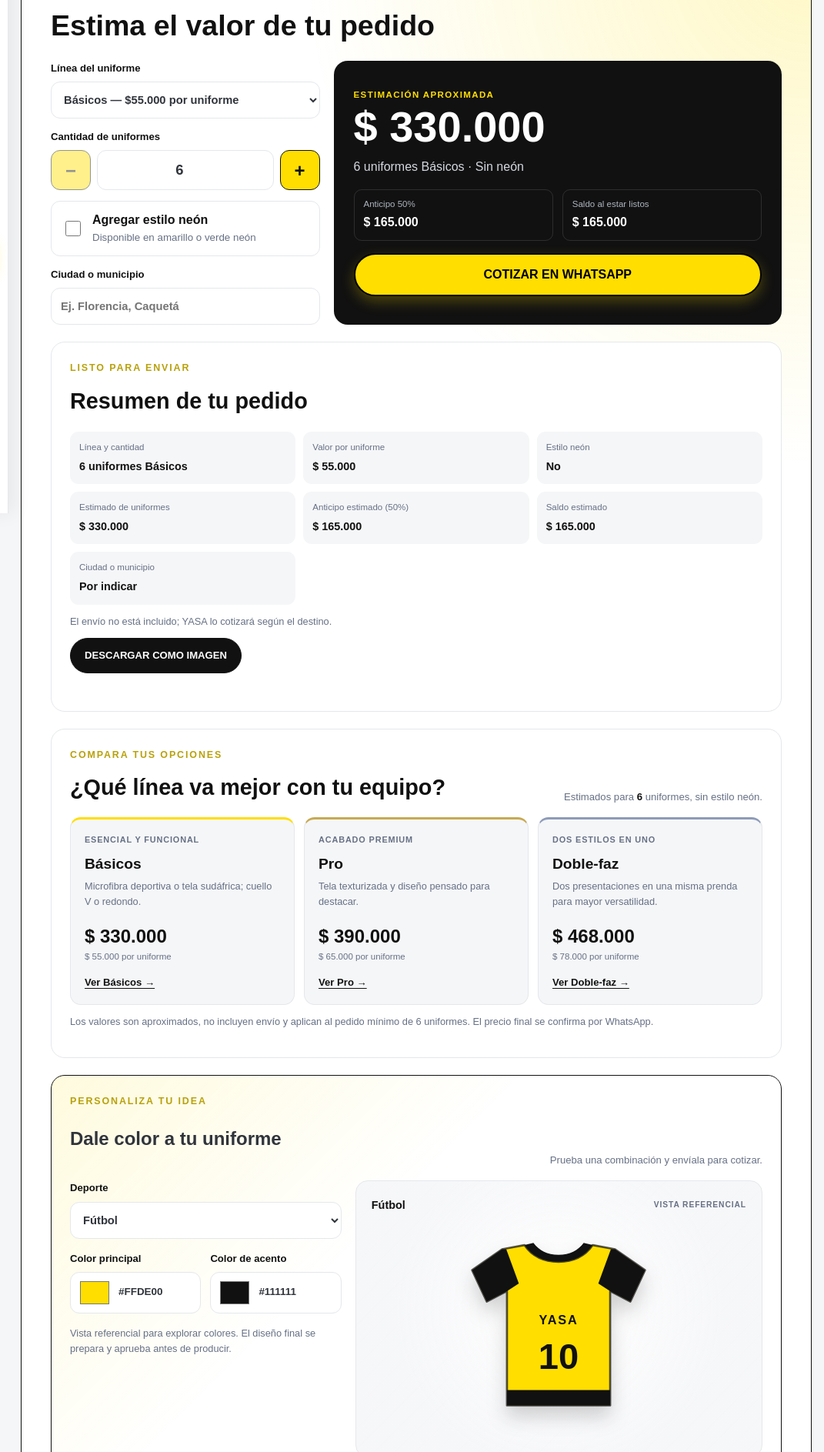
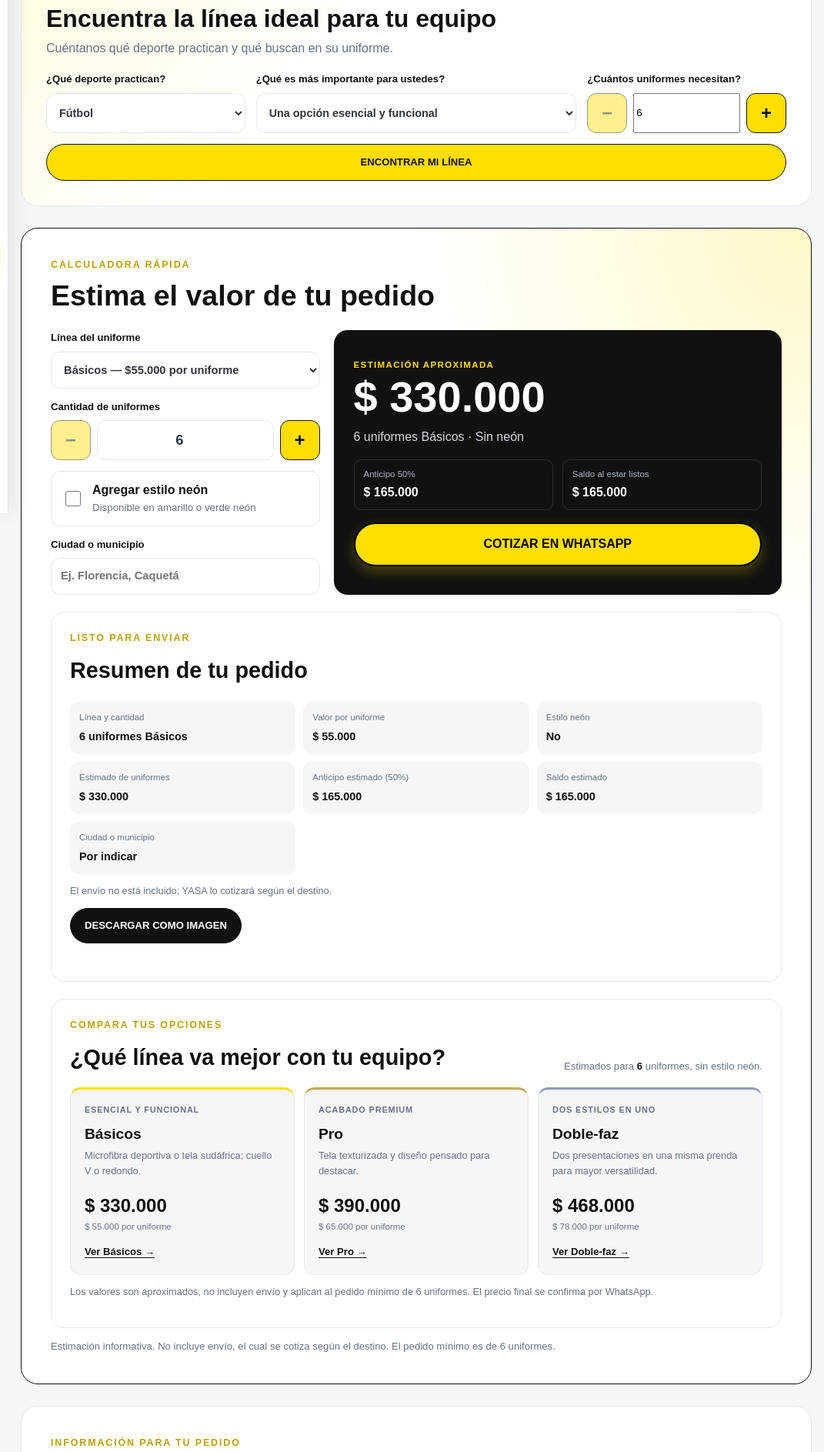
Before and after one commit to YASA-SPORTS/YASA-SPORTS, a plain HTML site: page cotizacion.html in a window 1280 px wide. Shown: the part 133-2020 px from the top of the page at 77% size, 209-1280 px from the left. Drawn offline with Linux system fonts and the light colour scheme.

Commit message:
Encuentra tu linea

```diff
--- a/cotizacion.html
+++ b/cotizacion.html
@@ -42,6 +42,58 @@
 </div>
 
 <main class="page">
+    <section class="line-finder" aria-labelledby="line-finder-title">
+        <div class="home-section-heading">
+            <div>
+                <span class="home-eyebrow">TE AYUDAMOS A ELEGIR</span>
+                <h2 id="line-finder-title">Encuentra la línea ideal para tu equipo</h2>
+                <p class="line-finder-intro">Cuéntanos qué deporte practican y qué buscan en su uniforme.</p>
+            </div>
+        </div>
+
+        <form class="line-finder-form" id="line-finder-form">
+            <label for="finder-sport">
+                ¿Qué deporte practican?
+                <select id="finder-sport" required>
+                    <option value="Fútbol">Fútbol</option>
+                    <option value="Baloncesto">Baloncesto</option>
+                    <option value="Voleibol">Voleibol</option>
+                    <option value="Béisbol">Béisbol</option>
+                    <option value="Otro">Otro</option>
+                </select>
+            </label>
+
+            <label for="finder-priority">
+                ¿Qué es más importante para ustedes?
+                <select id="finder-priority" required>
+                    <option value="basicos">Una opción esencial y funcional</option>
+                    <option value="pro">Un acabado premium</option>
+                    <option value="doble-faz">Tener dos estilos en una prenda</option>
+                </select>
+            </label>
+
+            <div class="finder-quantity-field">
+                <label for="finder-quantity">¿Cuántos uniformes necesitan?</label>
+                <div class="quote-quantity-stepper">
+                    <button class="quote-quantity-button" id="finder-quantity-decrease" type="button" aria-label="Restar un uniforme">−</button>
+                    <input id="finder-quantity" type="number" min="6" max="500" step="1" value="6" required inputmode="numeric">
+                    <button class="quote-quantity-button" id="finder-quantity-increase" type="button" aria-label="Agregar un uniforme">+</button>
+                </div>
+            </div>
+
+            <button class="line-finder-submit" type="submit">ENCONTRAR MI LÍNEA</button>
+        </form>
+
+        <div class="line-finder-result" id="line-finder-result" aria-live="polite" hidden>
+            <div>
+                <span class="line-finder-result-label">NUESTRA SUGERENCIA</span>
+                <h3 id="line-finder-result-title"></h3>
+                <p id="line-finder-result-description"></p>
+            </div>
+            <button class="line-finder-apply" id="line-finder-apply" type="button">USAR ESTA OPCIÓN EN LA CALCULADORA</button>
+        </div>
+    </section>
+
     <section class="quick-quote" aria-labelledby="calculadora-titulo">
         <div class="home-section-heading">
             <div>
@@ -164,71 +216,6 @@
             <p class="quote-comparison-note">Los valores son aproximados, no incluyen envío y aplican al pedido mínimo de 6 uniformes. El precio final se confirma por WhatsApp.</p>
         </section>
 
-        <section class="uniform-configurator" aria-labelledby="uniform-configurator-title">
-            <div class="quote-comparison-heading">
-                <div>
-                    <span class="home-eyebrow">PERSONALIZA TU IDEA</span>
-                    <h2 id="uniform-configurator-title">Dale color a tu uniforme</h2>
-                </div>
-                <p>Prueba una combinación y envíala para cotizar.</p>
-            </div>
-
-            <div class="uniform-configurator-grid">
-                <div class="uniform-configurator-controls">
-                    <label for="config-sport">
-                        Deporte
-                        <select id="config-sport">
-                            <option>Fútbol</option>
-                            <option>Fútbol sala</option>
-                            <option>Baloncesto</option>
-                            <option>Voleibol</option>
-                            <option>Otro</option>
-                        </select>
-                    </label>
-
-                    <div class="uniform-color-controls">
-                        <label for="config-primary">
-                            Color principal
-                            <span class="uniform-color-input">
-                                <input id="config-primary" type="color" value="#ffde00">
-                                <output id="config-primary-value" for="config-primary">#FFDE00</output>
-                            </span>
-                        </label>
-                        <label for="config-accent">
-                            Color de acento
-                            <span class="uniform-color-input">
-                                <input id="config-accent" type="color" value="#111111">
-                                <output id="config-accent-value" for="config-accent">#111111</output>
-                            </span>
-                        </label>
-                    </div>
-
-                    <p class="uniform-configurator-note">Vista referencial para explorar colores. El diseño final se prepara y aprueba antes de producir.</p>
-                </div>
-
-                <div class="uniform-preview" id="uniform-preview" aria-label="Vista previa del uniforme">
-                    <div class="uniform-preview-labels">
-                        <strong id="config-sport-display">Fútbol</strong>
-                        <span>VISTA REFERENCIAL</span>
-                    </div>
-                    <svg class="uniform-preview-shirt" viewBox="0 0 320 320" role="img" aria-labelledby="shirt-title shirt-description">
-                        <title id="shirt-title">Vista previa de camiseta deportiva</title>
-                        <desc id="shirt-description">Camiseta con los colores principal y de acento seleccionados</desc>
-                        <path class="jersey-main" d="M111 42 79 48 36 78l21 45 29-15v164h148V108l29 15 21-45-43-30-32-6c-11 16-27 24-49 24s-38-8-49-24Z"/>
-                        <path class="jersey-accent" d="m79 48-43 30 21 45 29-15 17-11-18-49Zm162 0 43 30-21 45-29-15-17-11 18-49ZM86 250h148v22H86z"/>
-                        <path class="jersey-trim" d="M111 42c11 16 27 24 49 24s38-8 49-24l-13-3c-8 11-20 17-36 17s-28-6-36-17Z"/>
-                        <path class="jersey-outline" d="M111 42 79 48 36 78l21 45 29-15v164h148V108l29 15 21-45-43-30-32-6c-11 16-27 24-49 24s-38-8-49-24Z"/>
-                        <text class="jersey-mark" x="160" y="156" text-anchor="middle">YASA</text>
-                        <text class="jersey-number" x="160" y="220" text-anchor="middle">10</text>
-                    </svg>
-                </div>
-            </div>
-
-            <a class="btn-whatsapp uniform-configurator-cta" id="config-whatsapp" href="https://wa.me/573238382435/" target="_blank" rel="noopener noreferrer">
-                COTIZAR ESTA IDEA POR WHATSAPP
-            </a>
-        </section>
-
         <p class="quick-quote-disclaimer">Estimación informativa. No incluye envío, el cual se cotiza según el destino. El pedido mínimo es de 6 uniformes.</p>
     </section>
 
@@ -296,14 +283,20 @@ const quoteLine = document.getElementById("quote-line");
 const quoteQuantity = document.getElementById("quote-quantity");
 const quoteNeon = document.getElementById("quote-neon");
 const quoteCity = document.getElementById("quote-city");
-const configSport = document.getElementById("config-sport");
-const configPrimary = document.getElementById("config-primary");
-const configAccent = document.getElementById("config-accent");
-const uniformPreview = document.getElementById("uniform-preview");
+const quoteDetail = document.getElementById("quote-detail");
 const decreaseQuantity = document.getElementById("quote-quantity-decrease");
 const increaseQuantity = document.getElementById("quote-quantity-increase");
 const quoteDownload = document.getElementById("quote-download");
 const quoteDownloadStatus = document.getElementById("quote-download-status");
+const finderForm = document.getElementById("line-finder-form");
+const finderSport = document.getElementById("finder-sport");
+const finderPriority = document.getElementById("finder-priority");
+const finderQuantity = document.getElementById("finder-quantity");
+const finderDecrease = document.getElementById("finder-quantity-decrease");
+const finderIncrease = document.getElementById("finder-quantity-increase");
+const finderResult = document.getElementById("line-finder-result");
+let quoteSport = "";
+let pendingRecommendation = null;
 
 function formatCop(value) {
     return new Intl.NumberFormat("es-CO", {
@@ -334,19 +327,21 @@ function actualizarCotizacionRapida() {
     const deposit = Math.ceil(total / 2);
     const balance = total - deposit;
     const neonText = quoteNeon.checked ? "Con estilo neón" : "Sin neón";
+    const sportSuffix = quoteSport ? ` · ${quoteSport}` : "";
 
     document.getElementById("quote-total").textContent = formatCop(total);
-    document.getElementById("quote-detail").textContent = `${quantity} uniformes ${line.name} · ${neonText}`;
+    quoteDetail.textContent = `${quantity} uniformes ${line.name}${sportSuffix} · ${neonText}`;
     document.getElementById("quote-deposit").textContent = formatCop(deposit);
     document.getElementById("quote-balance").textContent = formatCop(balance);
 
     const city = quoteCity.value.trim();
     const destination = city || "Por indicar";
-    const message = `Hola YASA Sports, quiero cotizar ${quantity} uniformes ${line.name} ${neonText === "Con estilo neón" ? "con estilo neón" : "sin estilo neón"}. Valor estimado de los uniformes: ${formatCop(total)}. Anticipo estimado del 50%: ${formatCop(deposit)}. Saldo estimado: ${formatCop(balance)}. Ciudad o municipio: ${destination}. Entiendo que el envío se cotiza aparte.`;
+    const sportDescription = quoteSport ? ` para ${quoteSport}` : "";
+    const message = `Hola YASA Sports, quiero cotizar ${quantity} uniformes ${line.name}${sportDescription} ${neonText === "Con estilo neón" ? "con estilo neón" : "sin estilo neón"}. Valor estimado de los uniformes: ${formatCop(total)}. Anticipo estimado del 50%: ${formatCop(deposit)}. Saldo estimado: ${formatCop(balance)}. Ciudad o municipio: ${destination}. Entiendo que el envío se cotiza aparte.`;
     document.getElementById("quote-whatsapp").href =
         `https://wa.me/573238382435/?text=${encodeURIComponent(message)}`;
 
-    document.getElementById("summary-line").textContent = `${quantity} uniformes ${line.name}`;
+    document.getElementById("summary-line").textContent = `${quantity} uniformes ${line.name}${sportSuffix}`;
     document.getElementById("summary-unit-price").textContent = formatCop(unitPrice);
     document.getElementById("summary-neon").textContent = quoteNeon.checked ? "Sí" : "No";
     document.getElementById("summary-total").textContent = formatCop(total);
@@ -363,39 +358,77 @@ function actualizarCotizacionRapida() {
         document.getElementById(`comparison-${key}-unit`).textContent =
             `${formatCop(comparisonUnitPrice)} por uniforme`;
     });
-
-    actualizarConfigurador();
 }
 
-function actualizarConfigurador() {
-    const primaryColor = configPrimary.value.toUpperCase();
-    const accentColor = configAccent.value.toUpperCase();
-    const line = quoteLines[quoteLine.value];
-    const quantity = Number.parseInt(quoteQuantity.value, 10);
-    const unitPrice = line.price + (quoteNeon.checked ? line.neon : 0);
-    const total = unitPrice * quantity;
-    const sport = configSport.value;
+function actualizarControlesRecomendador() {
+    const quantity = Number.parseInt(finderQuantity.value, 10);
+    finderDecrease.disabled = !Number.isInteger(quantity) || quantity <= 6;
+    finderIncrease.disabled = !Number.isInteger(quantity) || quantity >= 500;
+}
 
-    uniformPreview.style.setProperty("--uniform-primary", primaryColor);
-    uniformPreview.style.setProperty("--uniform-accent", accentColor);
-    document.getElementById("config-sport-display").textContent = sport;
-    document.getElementById("config-primary-value").textContent = primaryColor;
-    document.getElementById("config-accent-value").textContent = accentColor;
+function invalidarRecomendacion() {
+    pendingRecommendation = null;
+    finderResult.hidden = true;
+}
 
-    const city = quoteCity.value.trim() || "Por indicar";
-    const neonDescription = quoteNeon.checked ? "con estilo neón" : "sin estilo neón";
-    const message = `Hola YASA Sports, quiero cotizar ${quantity} uniformes ${line.name} para ${sport}, ${neonDescription}. Colores elegidos: principal ${primaryColor} y acento ${accentColor}. Estimado de los uniformes: ${formatCop(total)}. Ciudad o municipio: ${city}. Entiendo que el envío se cotiza aparte y que la vista de colores es referencial.`;
-    document.getElementById("config-whatsapp").href =
-        `https://wa.me/573238382435/?text=${encodeURIComponent(message)}`;
-}
+finderForm.addEventListener("input", function () {
+    invalidarRecomendacion();
+    actualizarControlesRecomendador();
+});
+finderForm.addEventListener("change", invalidarRecomendacion);
+finderForm.addEventListener("submit", function (event) {
+    event.preventDefault();
+    if (!finderQuantity.reportValidity()) return;
+
+    const lineKey = finderPriority.value;
+    const line = quoteLines[lineKey];
+    const descriptions = {
+        basicos: "Básicos ofrece una opción esencial y funcional para vestir a tu equipo.",
+        pro: "Pro destaca por su tela texturizada y un acabado de presencia premium.",
+        "doble-faz": "Doble-faz ofrece dos estilos en una misma prenda para mayor versatilidad."
+    };
+
+    pendingRecommendation = {
+        lineKey: lineKey,
+        quantity: Number.parseInt(finderQuantity.value, 10),
+        sport: finderSport.value
+    };
+    document.getElementById("line-finder-result-title").textContent =
+        `${line.name} puede ser una buena opción para ${pendingRecommendation.sport}`;
+    document.getElementById("line-finder-result-description").textContent =
+        `${descriptions[lineKey]} Recomendado para un pedido de ${pendingRecommendation.quantity} uniformes.`;
+    finderResult.hidden = false;
+});
+
+document.getElementById("line-finder-apply").addEventListener("click", function () {
+    if (!pendingRecommendation) return;
+
+    quoteLine.value = pendingRecommendation.lineKey;
+    quoteQuantity.value = String(pendingRecommendation.quantity);
+    quoteSport = pendingRecommendation.sport;
+    actualizarCotizacionRapida();
+    document.querySelector(".quick-quote").scrollIntoView({ behavior: "smooth", block: "start" });
+    quoteLine.focus({ preventScroll: true });
+});
+
+finderQuantity.addEventListener("input", actualizarControlesRecomendador);
+finderDecrease.addEventListener("click", function () {
+    const quantity = Number.parseInt(finderQuantity.value, 10);
+    finderQuantity.value = String(Math.max(6, (Number.isInteger(quantity) ? quantity : 6) - 1));
+    invalidarRecomendacion();
+    actualizarControlesRecomendador();
+});
+finderIncrease.addEventListener("click", function () {
+    const quantity = Number.parseInt(finderQuantity.value, 10);
+    finderQuantity.value = String(Math.min(500, (Number.isInteger(quantity) ? quantity : 6) + 1));
+    invalidarRecomendacion();
+    actualizarControlesRecomendador();
+});
 
 quoteLine.addEventListener("change", actualizarCotizacionRapida);
 quoteQuantity.addEventListener("input", actualizarCotizacionRapida);
 quoteNeon.addEventListener("change", actualizarCotizacionRapida);
 quoteCity.addEventListener("input", actualizarCotizacionRapida);
-configSport.addEventListener("change", actualizarConfigurador);
-configPrimary.addEventListener("input", actualizarConfigurador);
-configAccent.addEventListener("input", actualizarConfigurador);
 decreaseQuantity.addEventListener("click", function () {
     quoteQuantity.value = String(Number(quoteQuantity.value) - 1);
     actualizarCotizacionRapida();
@@ -404,6 +437,7 @@ increaseQuantity.addEventListener("click", function () {
     quoteQuantity.value = String(Number(quoteQuantity.value) + 1);
     actualizarCotizacionRapida();
 });
+actualizarControlesRecomendador();
 quoteDownload.addEventListener("click", async function () {
     try {
         const canvas = document.createElement("canvas");
--- a/estilos.css
+++ b/estilos.css
@@ -1373,6 +1373,139 @@ img,video{display:block;max-width:100%}
         var(--blanco);
 }
 
+.line-finder{
+    margin:28px 0 20px;
+    padding:32px;
+    border:1px solid var(--borde);
+    border-radius:22px;
+    background:
+        linear-gradient(135deg,rgba(255,222,0,.12),transparent 40%),
+        var(--blanco);
+}
+
+.line-finder .home-section-heading{
+    margin-bottom:18px;
+}
+
+.line-finder .home-section-heading h2{
+    margin:0;
+    color:var(--negro);
+    font-size:clamp(1.45rem,3vw,2rem);
+}
+
+.line-finder-intro{
+    margin:8px 0 0;
+    color:var(--suave);
+}
+
+.line-finder-form{
+    display:grid;
+    grid-template-columns:minmax(0,.9fr) minmax(0,1.45fr) minmax(0,.9fr);
+    gap:14px;
+    align-items:end;
+}
+
+.line-finder-form>label,
+.finder-quantity-field>label{
+    display:grid;
+    gap:7px;
+    color:var(--negro);
+    font-size:.82rem;
+    font-weight:900;
+}
+
+.line-finder-form select{
+    width:100%;
+    min-height:52px;
+    padding:10px 12px;
+    border:1px solid var(--borde);
+    border-radius:12px;
+    background:var(--blanco);
+    color:var(--texto);
+    font:inherit;
+    font-size:.9rem;
+}
+
+.line-finder-form select:focus,
+.line-finder-form input:focus{
+    outline:3px solid rgba(255,222,0,.6);
+    outline-offset:2px;
+}
+
+.finder-quantity-field{
+    display:grid;
+    gap:7px;
+}
+
+.line-finder-submit,
+.line-finder-apply{
+    min-height:48px;
+    padding:10px 18px;
+    border:1px solid #111;
+    border-radius:999px;
+    background:var(--amarillo);
+    color:#111;
+    font:inherit;
+    font-size:.82rem;
+    font-weight:900;
+    cursor:pointer;
+    touch-action:manipulation;
+}
+
+.line-finder-submit{
+    grid-column:1/-1;
+}
+
+.line-finder-submit:hover,
+.line-finder-apply:hover{
+    background:#f2d200;
+}
+
+.line-finder-submit:focus-visible,
+.line-finder-apply:focus-visible{
+    outline:3px solid var(--negro);
+    outline-offset:3px;
+}
+
+.line-finder-result{
+    display:flex;
+    align-items:center;
+    justify-content:space-between;
+    gap:18px;
+    margin-top:18px;
+    padding:18px;
+    border-radius:16px;
+    background:#111;
+    color:#fff;
+}
+
+.line-finder-result[hidden]{
+    display:none;
+}
+
+.line-finder-result-label{
+    color:var(--amarillo);
+    font-size:.7rem;
+    font-weight:900;
+    letter-spacing:.12em;
+}
+
+.line-finder-result h3{
+    margin:5px 0;
+    color:#fff;
+    font-size:1.25rem;
+}
+
+.line-finder-result p{
+    margin:0;
+    color:#d4d8df;
+    font-size:.88rem;
+}
+
+.line-finder-apply{
+    flex:0 0 auto;
+}
+
 .quick-quote{
     margin:28px 0 20px;
     padding:38px;
@@ -1738,177 +1871,6 @@ img,video{display:block;max-width:100%}
     font-size:.82rem;
     font-weight:900;
     text-underline-offset:3px;
-}
-
-.uniform-configurator{
-    margin-top:22px;
-    padding:24px;
-    border:1px solid #111;
-    border-radius:18px;
-    background:
-        linear-gradient(135deg,rgba(255,222,0,.13),transparent 40%),
-        var(--blanco);
-}
-
-.uniform-configurator-grid{
-    display:grid;
-    grid-template-columns:minmax(0,.8fr) minmax(0,1.2fr);
-    gap:18px;
-    align-items:stretch;
-}
-
-.uniform-configurator-controls{
-    display:flex;
-    flex-direction:column;
-    gap:16px;
-}
-
-.uniform-configurator-controls>label,
-.uniform-color-controls>label{
-    display:grid;
-    gap:7px;
-    color:var(--negro);
-    font-size:.82rem;
-    font-weight:900;
-}
-
-.uniform-configurator-controls select{
-    width:100%;
-    min-height:48px;
-    padding:10px 12px;
-    border:1px solid var(--borde);
-    border-radius:12px;
-    background:var(--blanco);
-    color:var(--texto);
-    font:inherit;
-    font-size:.92rem;
-}
-
-.uniform-configurator-controls select:focus,
-.uniform-color-controls input:focus{
-    outline:3px solid rgba(255,222,0,.6);
-    outline-offset:2px;
-}
-
-.uniform-color-controls{
-    display:grid;
-    grid-template-columns:repeat(2,minmax(0,1fr));
-    gap:12px;
-}
-
-.uniform-color-input{
-    display:flex;
-    min-height:54px;
-    align-items:center;
-    gap:10px;
-    padding:6px 10px;
-    border:1px solid var(--borde);
-    border-radius:12px;
-    background:var(--blanco);
-}
-
-.uniform-color-input input{
-    width:42px;
-    height:38px;
-    flex:0 0 42px;
-    padding:0;
-    border:0;
-    border-radius:8px;
-    background:transparent;
-    cursor:pointer;
-}
-
-.uniform-color-input output{
-    color:var(--texto);
-    font-size:.84rem;
-    font-weight:800;
-}
-
-.uniform-configurator-note{
-    margin:0;
-    color:var(--suave);
-    font-size:.8rem;
-}
-
-.uniform-preview{
-    --uniform-primary:#ffde00;
-    --uniform-accent:#111111;
-    display:flex;
-    min-height:360px;
-    flex-direction:column;
-    align-items:center;
-    justify-content:center;
-    padding:20px;
-    overflow:hidden;
-    border:1px solid var(--borde);
-    border-radius:16px;
-    background:
-        radial-gradient(circle at 50% 46%,rgba(255,255,255,.96),rgba(245,246,248,.88) 65%),
-        repeating-linear-gradient(135deg,transparent 0 18px,rgba(17,17,17,.025) 18px 19px);
-}
-
-.uniform-preview-labels{
-    display:flex;
-    width:100%;
-    align-items:center;
-    justify-content:space-between;
-    gap:8px;
-}
-
-.uniform-preview-labels strong{
-    color:var(--negro);
-    font-size:.9rem;
-}
-
-.uniform-preview-labels span{
-    color:var(--suave);
-    font-size:.64rem;
-    font-weight:900;
-    letter-spacing:.09em;
-}
-
-.uniform-preview-shirt{
-    width:min(100%,290px);
-    max-height:310px;
-    margin:auto;
-    filter:drop-shadow(0 14px 12px rgba(17,17,17,.18));
-}
-
-.jersey-main{
-    fill:var(--uniform-primary);
-}
-
-.jersey-accent,
-.jersey-trim{
-    fill:var(--uniform-accent);
-}
-
-.jersey-outline{
-    fill:none;
-    stroke:rgba(17,17,17,.72);
-    stroke-linejoin:round;
-    stroke-width:3;
-}
-
-.jersey-mark,
-.jersey-number{
-    fill:var(--uniform-accent);
-    font-family:Arial,Helvetica,sans-serif;
-    font-weight:900;
-}
-
-.jersey-mark{
-    font-size:18px;
-    letter-spacing:2px;
-}
-
-.jersey-number{
-    font-size:52px;
-}
-
-.uniform-configurator-cta{
-    width:100%;
-    margin-top:16px;
 }
 
 .home-comparator-options{
@@ -2399,8 +2361,8 @@ img,video{display:block;max-width:100%}
         grid-template-columns:1fr;
     }
 
-    .uniform-configurator-grid{
-        grid-template-columns:1fr;
+    .line-finder-form{
+        grid-template-columns:repeat(2,minmax(0,1fr));
     }
 
     .quote-comparison-grid{
@@ -2454,17 +2416,30 @@ img,video{display:block;max-width:100%}
         grid-template-columns:1fr;
     }
 
+    .line-finder,
     .quick-quote,
     .home-comparator,
     .home-services,
     .home-process,
-    .uniform-configurator,
     .home-contact{
         padding:24px 18px;
     }
 
-    .uniform-configurator-grid{
+    .line-finder-form{
         grid-template-columns:1fr;
+    }
+
+    .line-finder-submit{
+        width:100%;
+    }
+
+    .line-finder-result{
+        align-items:stretch;
+        flex-direction:column;
+    }
+
+    .line-finder-apply{
+        width:100%;
     }
 
     .quick-quote-payment{
```
